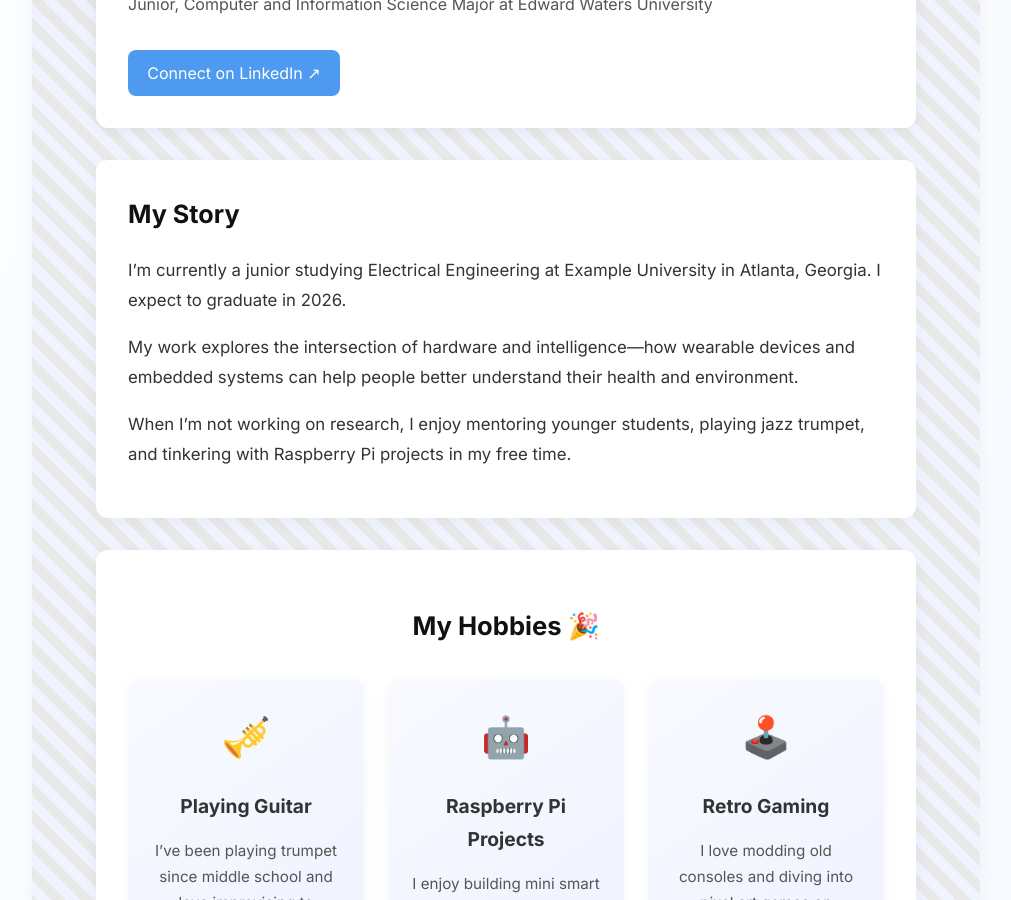
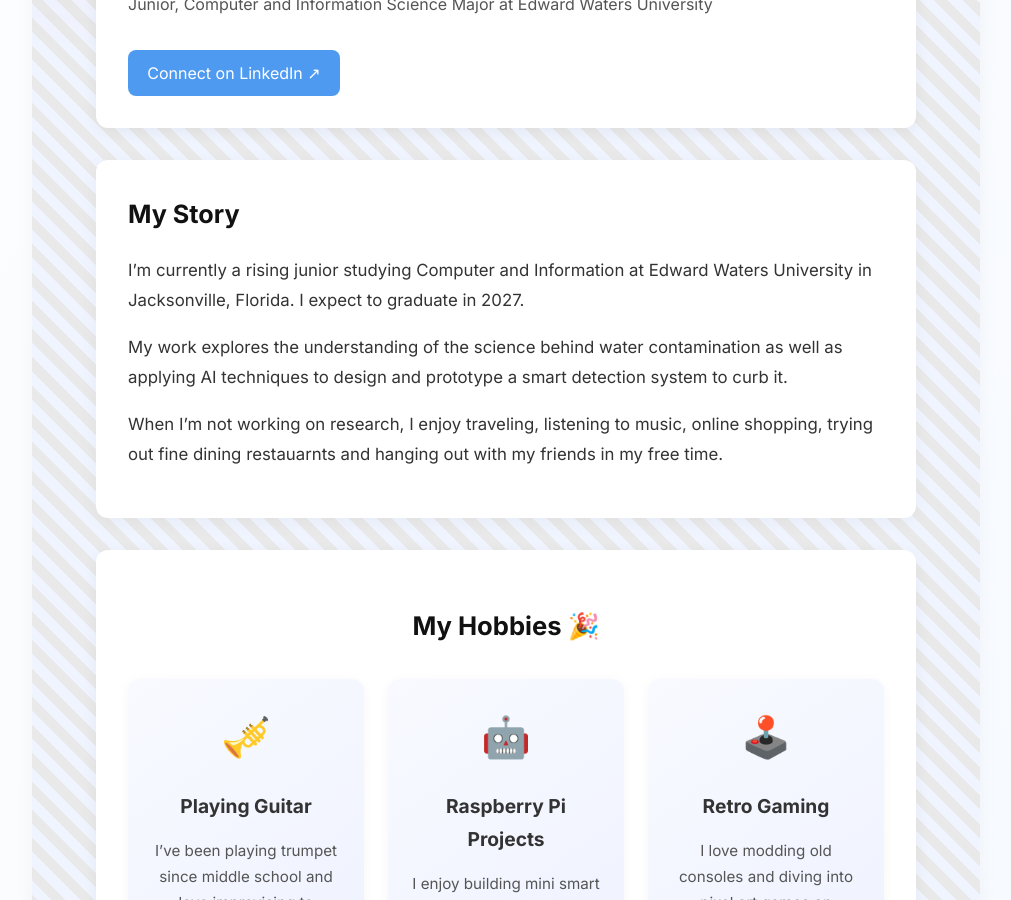
Before and after one commit to Reiner343/Reiner343.github.io, a Jekyll site: the page built from pages/about-me.md, in a window 1280 px wide and 900 px high, scrolled down 390 px. Shown: the whole window, without its empty margins (260-1271 px from the left). Built offline with Jekyll 4.4.1, drawn with Linux system fonts in a browser that asks for light colours.

Commit message:
Update about-me.md

```diff
--- a/pages/about-me.md
+++ b/pages/about-me.md
@@ -6,14 +6,14 @@
 about:
   name: Reiner Ihotu Adakole-Okopi
   role: Junior, Computer and Information Science Major at Edward Waters University
-  image: /assets/images/me.jpg
-  linkedin: https://www.linkedin.com/in/taquavian-johnson/
+  image: /assets/images/Headshot-Reiner.jpg
+  linkedin: https://www.linkedin.com/in/reineradakole-okopi/
   bio: |
-    I’m currently a junior studying Electrical Engineering at Example University in Atlanta, Georgia. I expect to graduate in 2026.
+    I’m currently a rising junior studying Computer and Information at Edward Waters University in Jacksonville, Florida. I expect to graduate in 2027.
 
-    My work explores the intersection of hardware and intelligence—how wearable devices and embedded systems can help people better understand their health and environment.
+    My work explores the understanding of the science behind water contamination as well as applying AI techniques to design and prototype a smart detection system to curb it.
 
-    When I’m not working on research, I enjoy mentoring younger students, playing jazz trumpet, and tinkering with Raspberry Pi projects in my free time.
+    When I’m not working on research, I enjoy traveling, listening to music, online shopping, trying out fine dining restauarnts and hanging out with my friends in my free time.
 
   hobbies:
     - icon: 🎺
```
